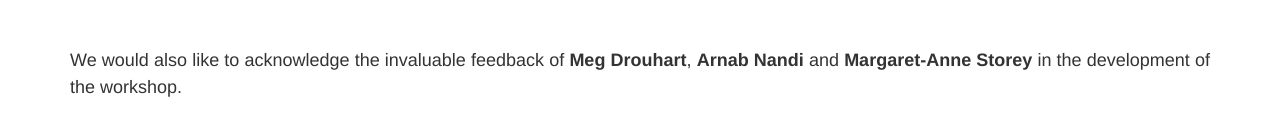
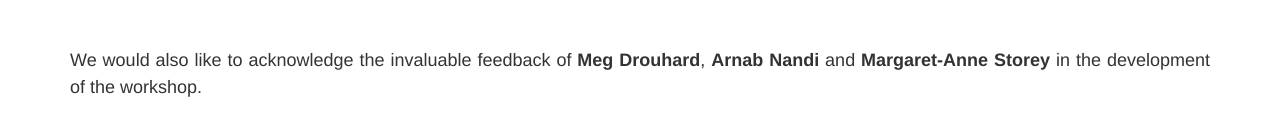
Before and after one commit to hackathon-workshop/hackathon-workshop.github.io, a website: page index.html in a window 1280 px wide. Shown: the part 6720-6860 px from the top of the page. Drawn offline with nearby package versions, Linux system fonts and the light colour scheme; a web font is replaced by a local one.

Commit message:
Fix typo

```diff
--- a/index.html
+++ b/index.html
@@ -304,7 +304,7 @@
             <div class="row">
                             <div class="col-md-12">
                                 <div class="feature-item">
-                                <p>We would also like to acknowledge the invaluable feedback of <strong>Meg Drouhart</strong>, <strong>Arnab Nandi</strong> and <strong>Margaret-Anne Storey</strong> in the development of the workshop. </p>
+                                <p>We would also like to acknowledge the invaluable feedback of <strong>Meg Drouhard</strong>, <strong>Arnab Nandi</strong> and <strong>Margaret-Anne Storey</strong> in the development of the workshop. </p>
                                 </div>
                             </div>
             </div>
```
